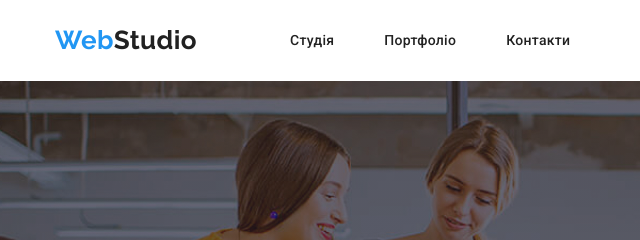
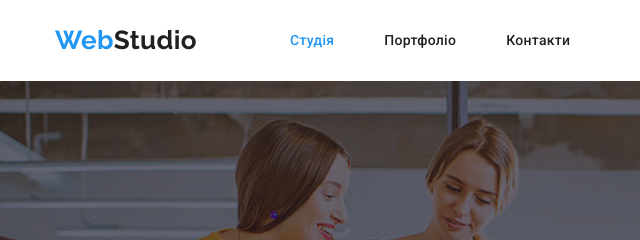
Before and after one commit to DubeiA/goit-markup-hw-04, a plain HTML site: page index.html in a window 1280 px wide. Shown: the top 240 px of the page, 0-640 px from the left. Drawn offline with nearby package versions, Linux system fonts and the light colour scheme.

Commit message:
correct a mistake

```diff
--- a/css/styles.css
+++ b/css/styles.css
@@ -230,7 +230,7 @@ img {
 	color: var(--hover-color);
 }
 
-.link-active:visited {
+.nav .link-active{
 	color: var(--hover-color);
 }
 
```
